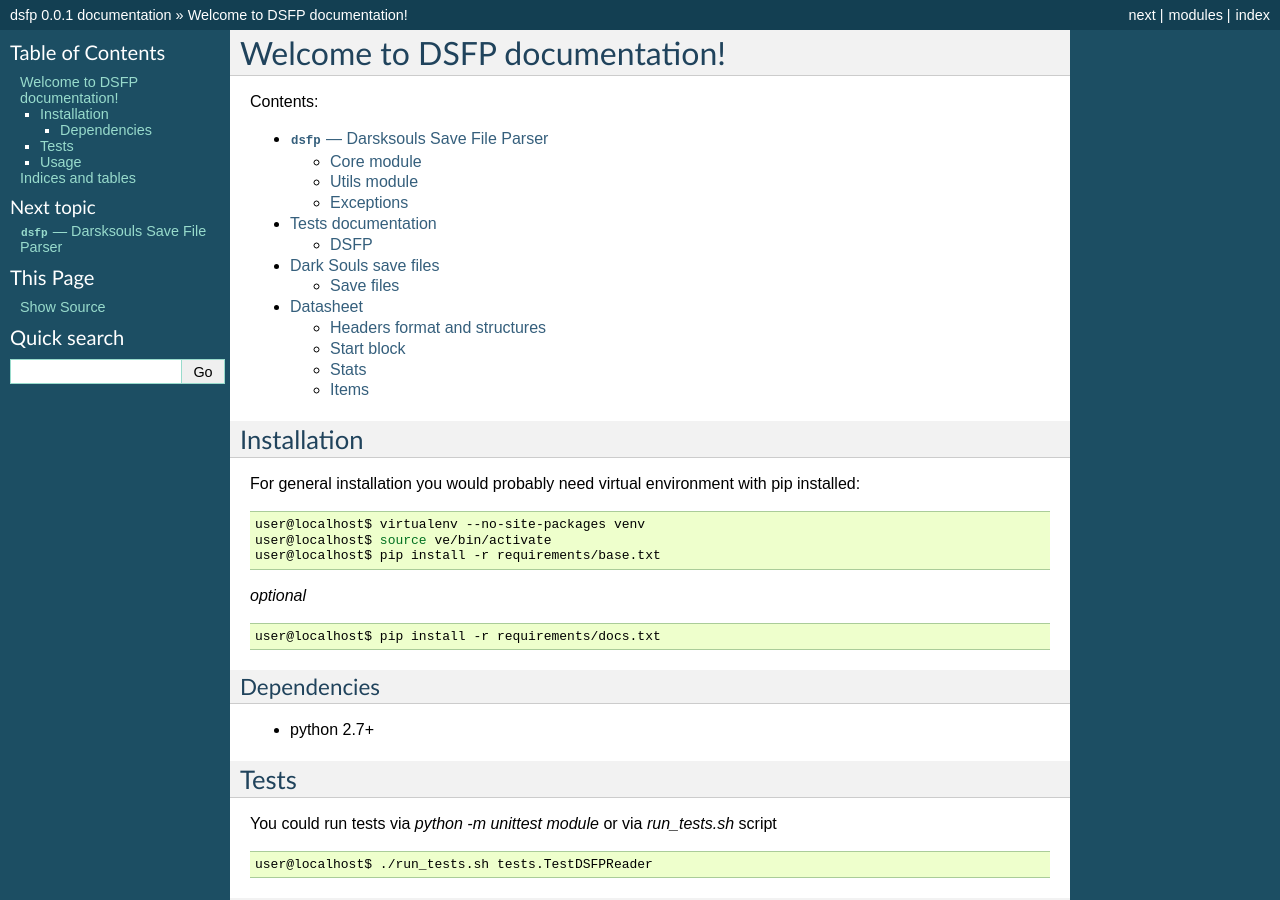
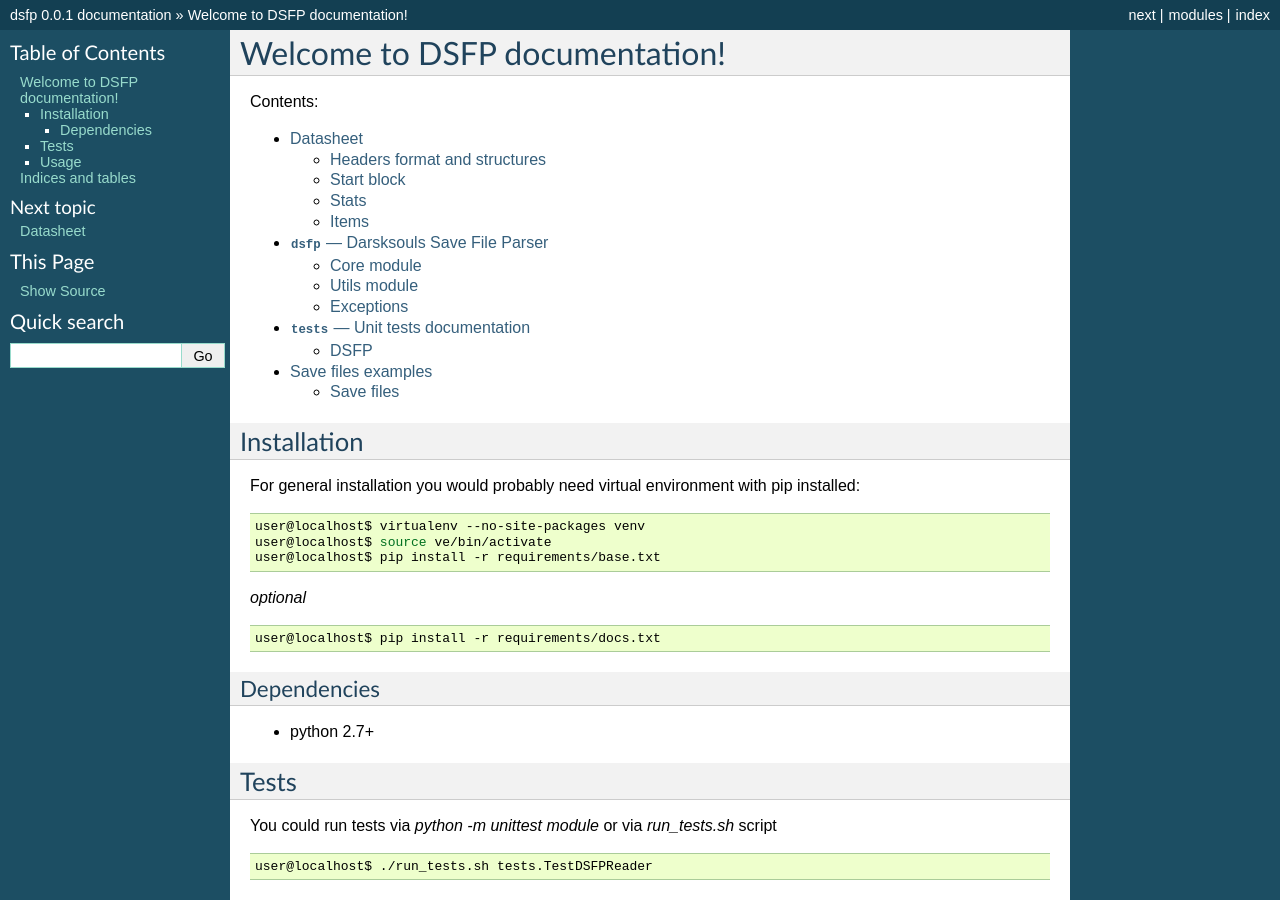
Before and after one commit to tarvitz/dsfp, a Sphinx documentation site: the page built from docs/index.rst, in a window 1280 px wide and 900 px high. Built offline with Sphinx 7.4.7, drawn with Linux system fonts in a browser that asks for light colours; formulas are drawn with MathJax 3.

Commit message:
reassemble documents

```diff
--- a/docs/index.rst
+++ b/docs/index.rst
@@ -11,10 +11,10 @@
 .. toctree::
    :maxdepth: 2
 
+   datasheet
    dsfp
    tests
    saves
-   datasheet
 
 .. include:: install.rst
 
--- a/docs/saves.rst
+++ b/docs/saves.rst
@@ -1,4 +1,4 @@
-Dark Souls save files
-=====================
+Save files examples
+===================
 
 .. include:: ../saves/README.rst
--- a/docs/tests.rst
+++ b/docs/tests.rst
@@ -1,5 +1,5 @@
-Tests documentation
-===================
+:mod:`tests` --- Unit tests documentation
+========================================
 Here represented documents about tests covered agains dsfp
 
 DSFP
```
